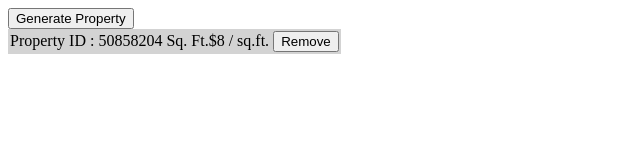
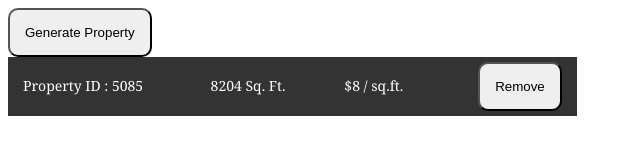
Before and after one commit to tracyfuller/prime_peer_jq_02, a plain HTML site: page index.html in a window 1280 px wide. Both pictures are taken after a click on the button "Generate Property". Shown: the whole page, without its empty margins (0-640 px from the left). Drawn offline with Linux system fonts and the light colour scheme.

Commit message:
Fixed table to div elements

```diff
--- a/index.html
+++ b/index.html
@@ -14,8 +14,8 @@
   <body>
     <button id="btn">Generate Property</button>
 
-      <table id="ourTable">
-      </table>
+      <div id="ourTable">
+      </div>
 
   </body>
 </html>
--- a/script.js
+++ b/script.js
@@ -12,7 +12,7 @@ $(document).ready(function(){
 
 
 
-		$('#ourTable').append("<div><tr><td>Property ID : " + propertyId + "</td><td>" + squareFeet + " Sq. Ft.</td><td>$" + pricePerFoot + " / sq.ft.</td><td> <button class='removeButton'>Remove</button></td></tr></div>");
+		$('#ourTable').append("<div class = 'row'><div class='propertyCell'>Property ID : " + propertyId + "</div><div class='feetCell'>" + squareFeet + " Sq. Ft.</div><div class='priceCell'>$" + pricePerFoot + " / sq.ft.</div><div class='buttonCell'> <button class='removeButton'>Remove</button></div></div>");
 
 		var el = $('#ourTable').children().last();
 		el.hide().slideDown(1000);
@@ -20,7 +20,7 @@ $(document).ready(function(){
 	});
 
 	$('#ourTable').on('click', '.removeButton', function(){
-		$(this).parents('div').remove();
+		$(this).parents('.row').remove();
 	});
 
 
--- a/style.css
+++ b/style.css
@@ -1,3 +1,41 @@
-table{
-	background-color: lightgrey;
+body {
+	font: 14px Georgia, sans-serif;
+	color: white;
 }
+
+button{
+	border-radius: 10px;
+	padding: 15px;
+}
+
+#ourTable {
+	background-color: #333333;
+	width: 45%;
+}
+.row {
+	display: table-row;
+}
+
+.propertyCell {
+	display: table-cell;
+	width: 35%;
+	padding: 5px 15px 5px 15px;
+
+}
+.feetCell {
+	display: table-cell;
+	width: 25%;
+	padding: 5px 15px 5px 15px;
+}
+
+.priceCell {
+	display: table-cell;
+	width: 25%;
+	padding: 5px 15px 5px 15px;
+}
+
+.buttonCell	{
+	display: table-cell;
+	width: 15%;
+	padding: 5px 15px 5px 15px;
+}
```
